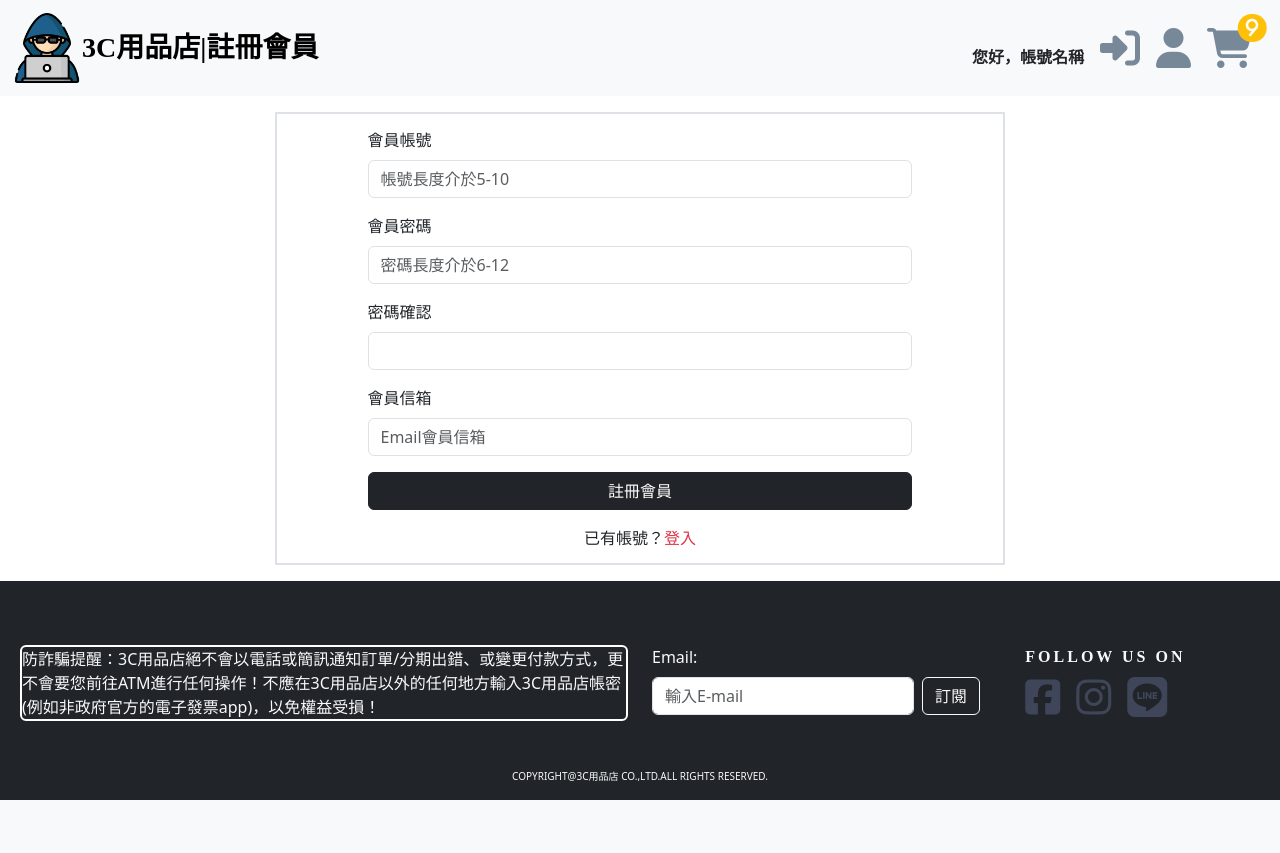
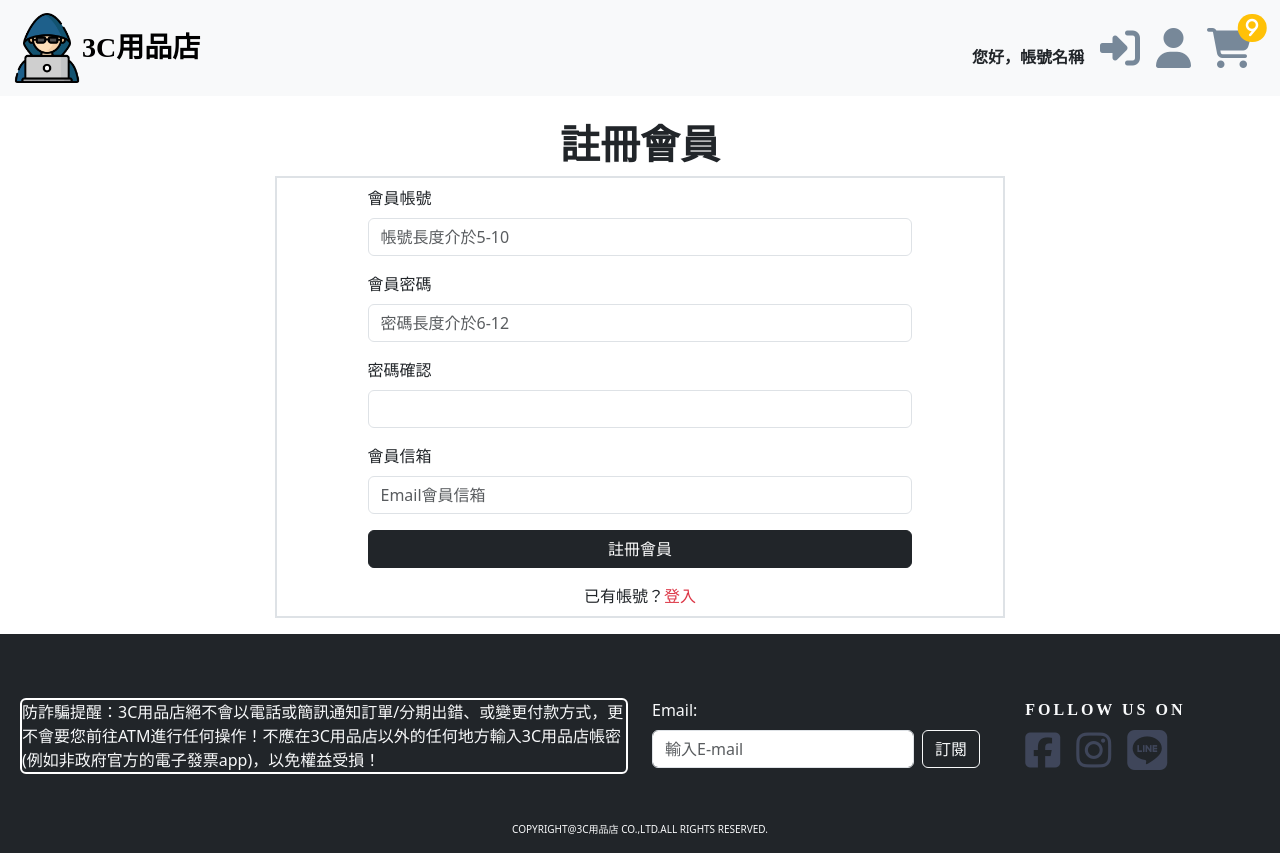
Before and after one commit to justinhsieh/web-design, a PHP site: page /register.php in a window 1280 px wide. Before the commit the page ends 800 px from the top, so only its background shows below. Run offline with PHP 8.4, Linux system fonts and the light colour scheme; some libraries are stand-ins or nearby versions.

Commit message:
Update register.php

```diff
--- a/register.php
+++ b/register.php
@@ -85,55 +85,20 @@
     </style>
 </head>
 <body>
-  <!-- 導覽列 -->
-  <header>
-    <nav class="navbar navbar-expand-md bg-body-tertiary">
-      <div class="container-fluid">
-        <a class="navbar-brand d-flex align-items-center" href="index.php">
-          <img src="images/hacker.png" alt="logo" class="logo">
-          <span class="logo-context fs-3 fw-bold">3C用品店|註冊會員</span>
-        </a>
-        <button class="navbar-toggler" type="button" data-bs-toggle="collapse" data-bs-target="#navbarSupportedContent" aria-controls="navbarSupportedContent" aria-expanded="false" aria-label="Toggle navigation">
-          <span class="navbar-toggler-icon"></span>
-        </button>
-        <div class="collapse navbar-collapse" id="navbarSupportedContent">
-          <ul class="navbar-nav me-auto mb-2 mb-lg-0">
-            <li class="nav-item ms-auto d-md-none">
-              <a class="nav-link active" aria-current="page" href="login.php">登入</a>
-            </li>
-            <li class="nav-item ms-auto d-md-none">
-              <a class="nav-link" href="personal_id.html">會員資料</a>
-            </li>
-            <li class="nav-item ms-auto d-md-none">
-              <a class="nav-link" href="shopping_list.html">購物車</a>
-            </li>
-            <li class="nav-item ms-auto d-none">
-              <a class="nav-link" href="admin.html">管理者後台</a>
-            </li>
-          </ul>
-        </div>
-        <div class="d-none d-md-flex ms-auto me-3 gap-3 icon-link">
-          <span class="fw-bold mt-auto">您好，帳號名稱</span>
-          <a href="login.php"><i class="fa-solid fa-right-to-bracket fs-1" style="color: lightslategray;"></i></a>
-          <a href="personal_id.html"><i class="fa-solid fa-user fs-1" style="color: lightslategray;"></i></a>
-          <a href="shopping_list.html">
-            <i class="fa-solid fa-cart-shopping fs-1 position-relative" style="color: lightslategray;">
-              <span class="position-absolute top-0 start-100 translate-middle badge rounded-pill px-2 py-1 fs-5 bg-warning">9</span>
-            </i>
-          </a>
-          <a href="admin.html" class="d-none"><i class="fa-solid fa-gears fs-1" style="color: lightslategray;"></i></a>
-        </div>
-      </div>
-    </nav>
-  </header>
+  <?php include'header.php'; ?>
   <!-- 帳號密碼 -->
   <main>
     <section class="h-100 d-flex align-items-center">
       <div class="container p-3 h-100">
-          <div class="row h-100 d-flex justify-content-center">
+        <div class="row">
+          <div class="col-12 d-flex justify-content-center">
+            <h1 class="fw-bold pt-2">註冊會員</h1>
+          </div>
+        </div>
+        <div class="row d-flex justify-content-center">
           <div class="col-12 col-md-8">
-              <div class="d-flex flex-column justify-content-center align-items-center h-100 border border-2">
-                <div class="w-75">
+            <div class="d-flex flex-column justify-content-center align-items-center  border border-2">
+              <div class="w-75 mt-2">
                 <form action="#" id="register">
                   <div class="mb-3">
                     <label for="account" class="form-label">會員帳號</label>
@@ -154,7 +119,7 @@
                   <button type="submit" class="btn btn-dark w-100 mb-3">註冊會員</button>
                 </form>
               </div>
-                <div class="d-flex justify-content-center align-items-center">
+              <div class="d-flex justify-content-center align-items-center mb-2">
                   <span>已有帳號？</span>
                   <a href="login.php" class="text-danger link-underline link-underline-opacity-0">登入</a>
               </div>
```
Lines whose indentation alone changed are shown as unchanged.
